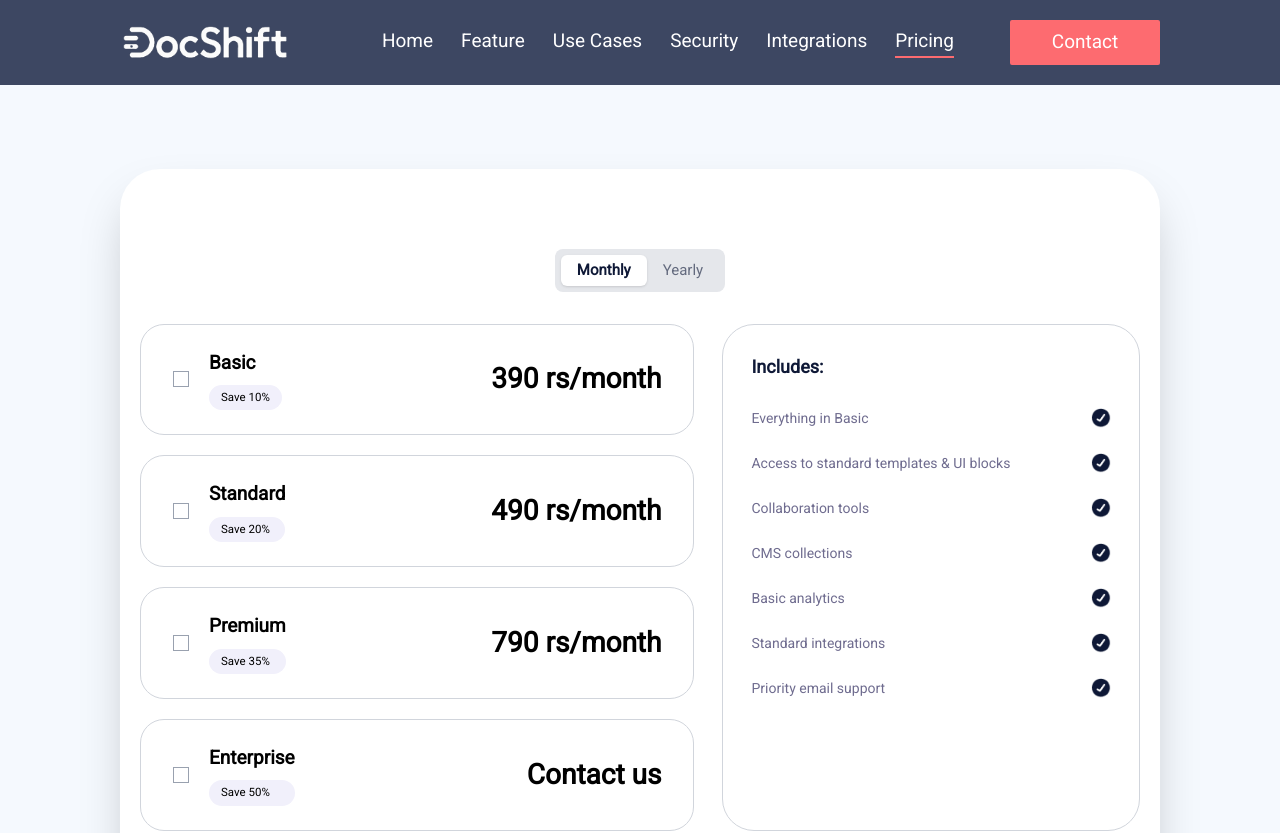
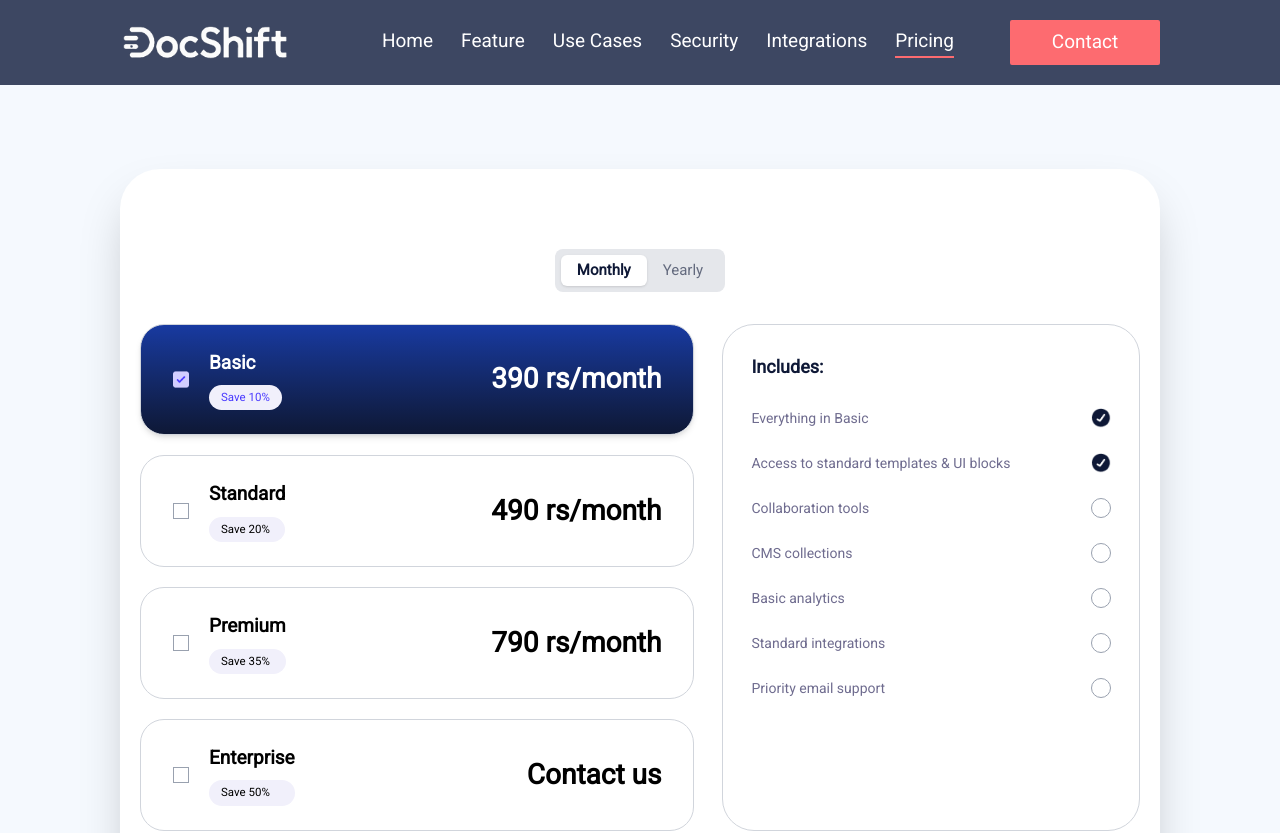
Before and after one commit to vandita-satarde/DocShift, a React (Vite) app in the folder frontend/: page /pricing in a window 1280 px wide. Shown: the top 833 px of the page. Built offline with nearby package versions, Linux system fonts and the light colour scheme.

Commit message:
single-select pricing with dynamic includes

```diff
--- a/frontend/src/components/Pricingcomponent.jsx
+++ b/frontend/src/components/Pricingcomponent.jsx
@@ -2,8 +2,7 @@ import React, { useState } from 'react'
 import checkbox from '../assets/images/Checkbox.png'
 
 
-function Pricingcomponent({ name, num, text }) {
-    const [selected, setSelected] = useState(false);
+function Pricingcomponent({ name, num, text, selected, onSelect }) {
 
     return (
         <>
@@ -11,7 +10,7 @@ function Pricingcomponent({ name, num, text }) {
                 className={`flex justify-between items-center border border-gray-300 rounded-2xl md:rounded-3xl px-3 md:px-8 py-2 md:py-6
                     ${selected ? "bg-gradient-to-b from-[#183aa1] to-[#0E1836] shadow-md text-white" : "bg-white text-black"}
                 `}
-                onClick={() => setSelected(!selected)}
+                onClick={onSelect}
             >
 
                 <div className='flex items-center gap-3 md:gap-5'>
@@ -27,7 +26,8 @@ function Pricingcomponent({ name, num, text }) {
                         <p className='font-semibold text-[10px] md:text-[19px] '>{name}</p>
                         {num && (
                             <p
-                                className={`md:py-1 px-1 md:px-3 text-[8px] md:text-[11.5px] rounded-sm md:rounded-2xl ${selected
+                                className={`md:py-1 px-1 md:px-3 text-[8px] md:text-[11.5px] rounded-sm md:rounded-2xl
+                                    ${selected
                                         ? "bg-[#F1F0FB] text-[#4A3AFF]"
                                         : "bg-[#F1F0FB] text-black"
                                     }`}
--- a/frontend/src/pages/PricingPage.jsx
+++ b/frontend/src/pages/PricingPage.jsx
@@ -6,6 +6,7 @@ import Footer from "../components/Footer";
 
 function PricingPage() {
     const [billingCycle, setBillingCycle] = useState("monthly");
+    const [selectedIndex, setSelectedIndex] = useState(0);
 
     // Pricing data
     const plans = [
@@ -14,26 +15,54 @@ function PricingPage() {
             monthly: "390 rs/month",
             yearly: "3900 rs/year",
             num: "10",
+            features: [
+                "Everything in Basic",
+                "Access to standard templates & UI blocks",
+            ],
         },
         {
             name: "Standard",
             monthly: "490 rs/month",
             yearly: "4900 rs/year",
             num: "20",
+            features: [
+                "Everything in Basic",
+                "Access to standard templates & UI blocks",
+                "Collaboration tools",
+                "CMS collections",
+            ],
         },
         {
             name: "Premium",
             monthly: "790 rs/month",
             yearly: "7900 rs/year",
             num: "35",
+            features: [
+                "Everything in Basic",
+                "Access to standard templates & UI blocks",
+                "Collaboration tools",
+                "CMS collections",
+                "Basic analytics",
+                "Standard integrations",
+            ],
         },
         {
             name: "Enterprise",
             monthly: "Contact us",
             yearly: "Contact us",
             num: "50",
+            features: [
+                "Everything in Basic",
+                "Access to standard templates & UI blocks",
+                "Collaboration tools",
+                "CMS collections",
+                "Basic analytics",
+                "Standard integrations",
+                "Priority email support",
+            ],
         },
     ];
+
 
     return (
         <>
@@ -76,6 +105,8 @@ function PricingPage() {
                                         text={
                                             billingCycle === "monthly" ? plan.monthly : plan.yearly
                                         }
+                                        selected={selectedIndex === i}
+                                        onSelect={() => setSelectedIndex(i)}
                                     />
                                 ))}
                             </div>
@@ -94,19 +125,26 @@ function PricingPage() {
                                         "Basic analytics",
                                         "Standard integrations",
                                         "Priority email support",
-                                    ].map((feature, i) => (
+                                    ].map((feature, i) => {
+                                        const included = plans[selectedIndex].features.includes(feature)
+                                        return (
                                             <div
                                                 key={i}
                                                 className="flex justify-between items-center"
                                             >
                                                 <p>{feature}</p>
+                                                {included ? (
                                                     <img
                                                         src={checkcircle}
                                                         className="w-3 md:w-5 h-3 md:h-5"
                                                         alt="check"
                                                     />
+                                                ) : (
+                                                    <div className="w-3 md:w-5 h-3 md:h-5 border border-gray-400 rounded-full"></div>
+                                                )}
                                             </div>
-                                    ))}
+                                        )
+                                    })}
                                 </div>
                             </div>
                         </div>
@@ -114,7 +152,7 @@ function PricingPage() {
                         {/* Bottom CTA */}
                         <div className="flex justify-between items-center">
                             <button className="bg-[#0E1836] text-white text-[9px] md:text-[16px] py-1 md:py-2 px-2 md:px-4 rounded-lg md:rounded-xl bg-gradient-to-b from-[#183aa1] to-[#0E1836] shadow-md">
-                                Choose Plan
+                                Choose {plans[selectedIndex].name} Plan
                             </button>
                             <div className="flex items-center space-x-1 md:space-x-2">
                                 <p className="text-[10px] md:text-[17px] ">
```
Lines whose indentation alone changed are shown as unchanged.
